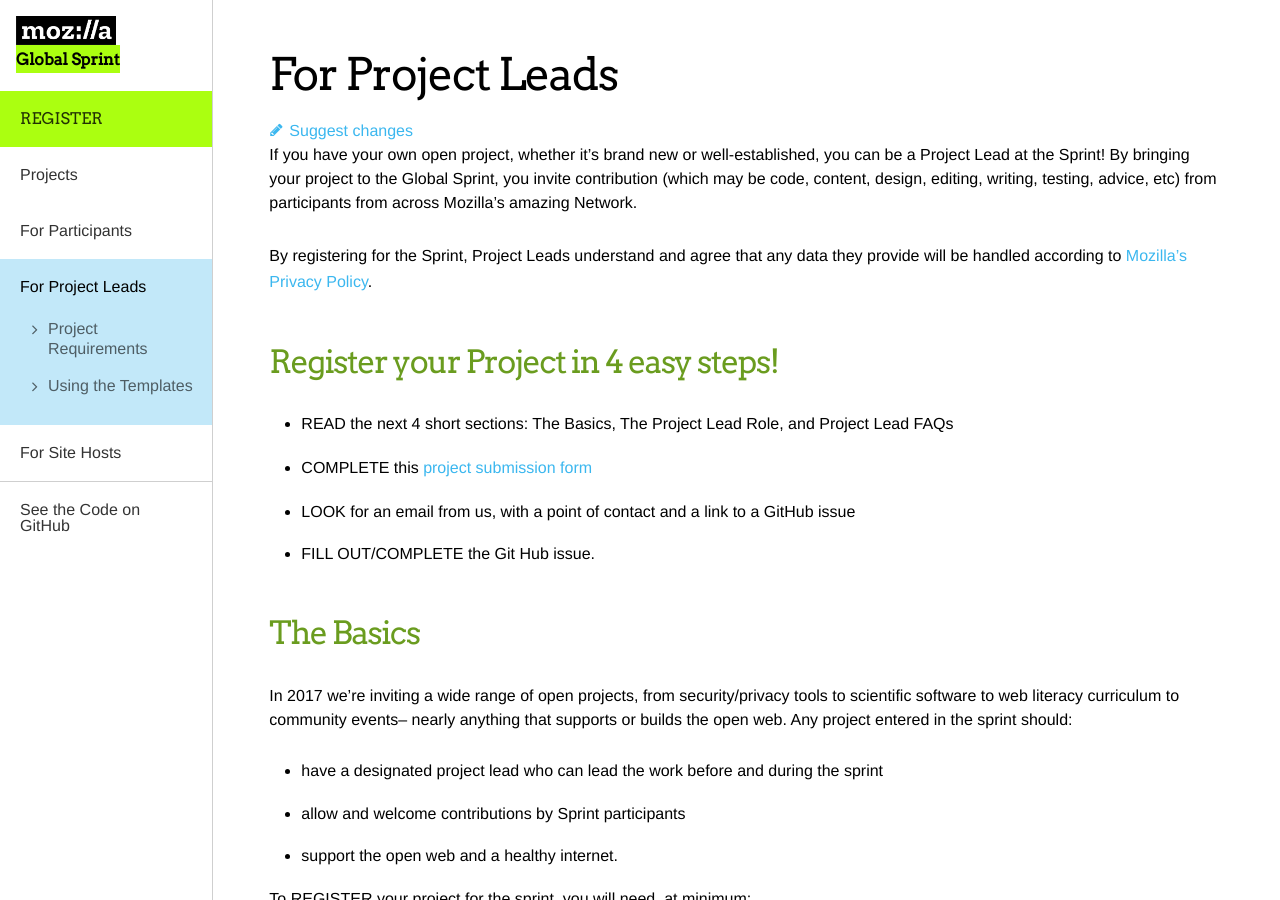
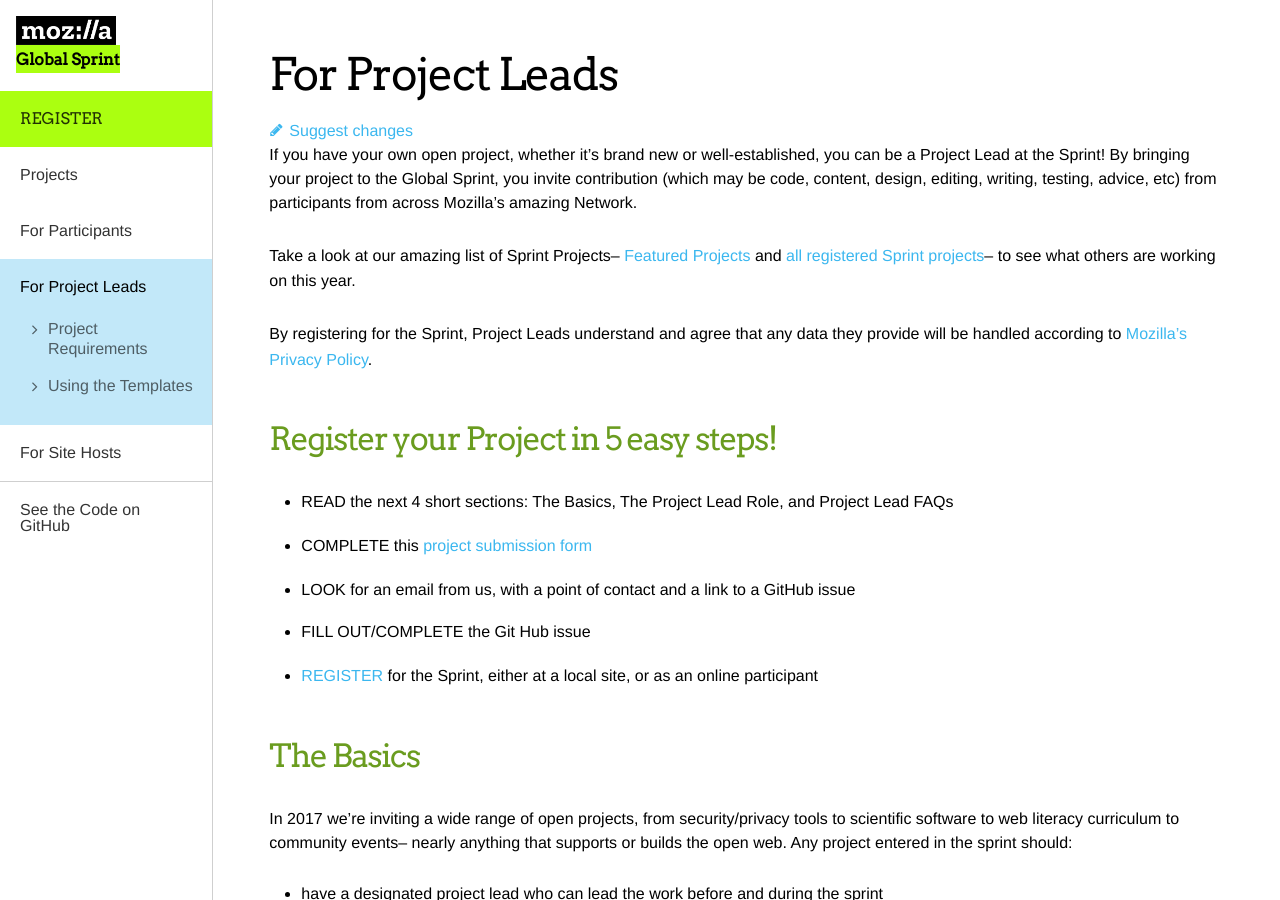
Before and after one commit to mozilla/global-sprint, a Jekyll site: the page built from _articles/project-lead.md, in a window 1280 px wide and 900 px high. Built offline with Jekyll 4.4.1, drawn with Linux system fonts in a browser that asks for light colours; comment, search, counter and statistics services are not loaded.

Commit message:
Update project-lead.md

```diff
--- a/_articles/project-lead.md
+++ b/_articles/project-lead.md
@@ -8,14 +8,17 @@ contents:
 ---
 **If you have your own open project, whether it's brand new or well-established, you can be a Project Lead at the Sprint! By bringing your project to the Global Sprint, you invite contribution (which may be code, content, design, editing, writing, testing, advice, etc) from participants from across Mozilla's amazing Network.**
 
+Take a look at our amazing list of Sprint Projects-- [Featured Projects](https://mozilla.github.io/global-sprint/projects/) and [all registered Sprint projects](https://github.com/mozilla/global-sprint/issues)-- to see what others are working on this year.
+
 By registering for the Sprint, Project Leads understand and agree that any data they provide will be handled according to [Mozilla's Privacy Policy](https://www.mozilla.org/en-US/privacy/).
 
-### Register your Project in 4 easy steps!
+### Register your Project in 5 easy steps!
 
 * **READ** the next 4 short sections: The Basics, The Project Lead Role, and Project Lead FAQs
 * **COMPLETE** this [project submission form](https://goo.gl/forms/0enj1vARqdBA2FHF3)
 * **LOOK** for an email from us, with a point of contact and a link to a GitHub issue
-* **FILL OUT/COMPLETE** the Git Hub issue.
+* **FILL OUT/COMPLETE** the Git Hub issue
+* [**REGISTER**](https://mozilla.github.io/global-sprint/register/) for the Sprint, either at a local site, or as an online participant
 
 ### The Basics
 
```
